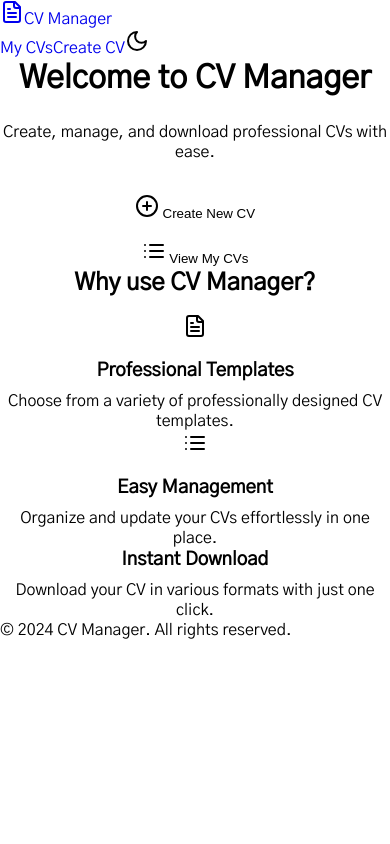
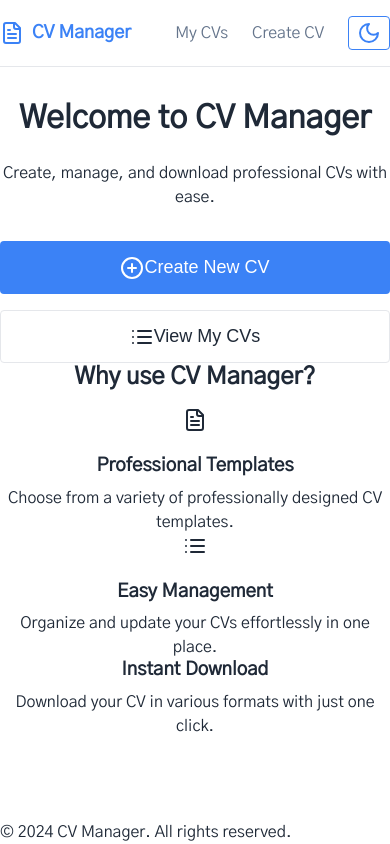
Before and after one commit to steeve0403/Z-Craft, a React (Vite) app: page / in a window 390 px wide. Built offline with nearby package versions, Linux system fonts and the light colour scheme.

Commit message:
feat: style Header with Sass variables, mixins, and responsive design
- Apply global Sass variables and mixins
- Add responsive layout and dark mode support
- Enhance button with hover and theme toggle

```diff
--- a/src/styles/abstracts/_variables.scss
+++ b/src/styles/abstracts/_variables.scss
@@ -12,13 +12,20 @@ $color-border: #e5e7eb;
 $color-error: #ef4444;
 
 // Typography
-$font-family-base: 'Inter', sans-serif;
+//$font-family-base: 'Gothic A1', sans-serif;
+
+// Font size
 $font-size-base: 1rem;
 $font-size-sm: 0.875rem;
 $font-size-lg: 1.125rem;
+
+// Font weight
+$font-weight-light: 200;
 $font-weight-normal: 400;
 $font-weight-medium: 500;
 $font-weight-bold: 700;
+$font-weight-extra-bold: 800;
+$font-weight-black: 900;
 
 // Spacing
 $spacing-1: 0.25rem;
--- a/src/styles/base/_base.scss
+++ b/src/styles/base/_base.scss
@@ -1 +1,30 @@
 @use '@/styles/abstracts/variables' as *;
+
+html, body {
+  font-size: $font-size-base;
+  line-height: 1.5;
+  color: $color-text;
+  background-color: $color-background;
+}
+
+body {
+  min-height: 100vh;
+  display: flex;
+  flex-direction: column;
+}
+
+h1, h2, h3, h4, h5, h6 {
+  margin-bottom: $spacing-4;
+  font-weight: $font-weight-bold;
+  line-height: 1.2;
+}
+
+a {
+  color: $color-primary;
+  text-decoration: none;
+  transition: color $transition-base;
+
+  &:hover {
+    color: $color-primary-dark;
+  }
+}
--- /dev/null
+++ b/src/styles/component/_button.scss
@@ -0,0 +1,45 @@
+@use '@/styles/abstracts/variables' as *;
+@use '@/styles/abstracts/mixins' as *;
+
+
+.button {
+  @include button-base;
+
+  &--primary {
+    background-color: $color-primary;
+    color: #ffffff;
+
+    &:hover {
+      background-color: $color-primary-dark;
+    }
+  }
+
+  &--secondary {
+    background-color: $color-secondary;
+    color: #ffffff;
+
+    &:hover {
+      background-color: $color-secondary-dark;
+    }
+  }
+
+  &--outline {
+    background-color: transparent;
+    border-color: $color-border;
+    color: $color-text;
+
+    &:hover {
+      background-color: rgba($color-secondary, 0.1);
+    }
+  }
+
+  &--sm {
+    padding: $spacing-1 $spacing-2;
+    font-size: $font-size-sm;
+  }
+
+  &--lg {
+    padding: $spacing-3 $spacing-6;
+    font-size: $font-size-lg;
+  }
+}
--- /dev/null
+++ b/src/styles/layout/_header.scss
@@ -0,0 +1,77 @@
+@use '@/styles/abstracts/variables' as *;
+@use '@/styles/abstracts/mixins' as *;
+@use 'sass:color';
+
+.header {
+  background-color: $color-background;
+  padding: $spacing-4 0;
+  border-bottom: 1px solid $color-border;
+  transition: background-color $transition-base;
+
+  &__container {
+    @include flex(row, space-between, center);
+    @include responsive(md) {
+      padding: 0 $spacing-8;
+    }
+  }
+
+  &__logo {
+    @include flex(row, center, center);
+    color: $color-primary;
+    text-decoration: none;
+    font-size: $font-size-lg;
+    font-weight: $font-weight-bold;
+
+    &-icon {
+      margin-right: $spacing-2;
+      font-size: $font-size-lg;
+    }
+
+    &:hover {
+      color: $color-primary-dark;
+    }
+  }
+
+  &__nav {
+    @include flex(row, center, center);
+
+    &-item {
+      margin-right: $spacing-6;
+      color: $color-secondary;
+      text-decoration: none;
+      font-size: $font-size-base;
+      font-weight: $font-weight-medium;
+      transition: color $transition-base;
+
+      &:hover {
+        color: $color-primary;
+      }
+    }
+
+    &:last-child {
+      margin-right: 0;
+    }
+  }
+
+  .button--outline {
+    @include button-base;
+    border-color: $color-primary;
+    color: $color-primary;
+    background-color: transparent;
+
+    &:hover {
+      background-color: $color-primary;
+      color: $color-background;
+    }
+  }
+
+  .button--sm {
+    font-size: $font-size-sm;
+    padding: $spacing-1 $spacing-2;
+  }
+}
+
+.dark .header {
+  background-color: $color-background-dark;
+  color: $color-text-dark;
+}
--- /dev/null
+++ b/src/styles/layout/_layout.scss
@@ -0,0 +1,13 @@
+@use '@/styles/abstracts/variables' as *;
+
+
+.layout {
+  display: flex;
+  flex-direction: column;
+  min-height: 100vh;
+
+  &__main {
+    flex: 1;
+    padding: $spacing-8 0;
+  }
+}
--- a/src/styles/main.scss
+++ b/src/styles/main.scss
@@ -9,4 +9,8 @@
 @use 'base/reset';
 
 // Import layout
+@use 'layout/layout';
+@use 'layout/header';
+
 // Import component
+@use 'component/button';
```
Also changed, not shown: src/components/Header.tsx (+7 -7 lines).
